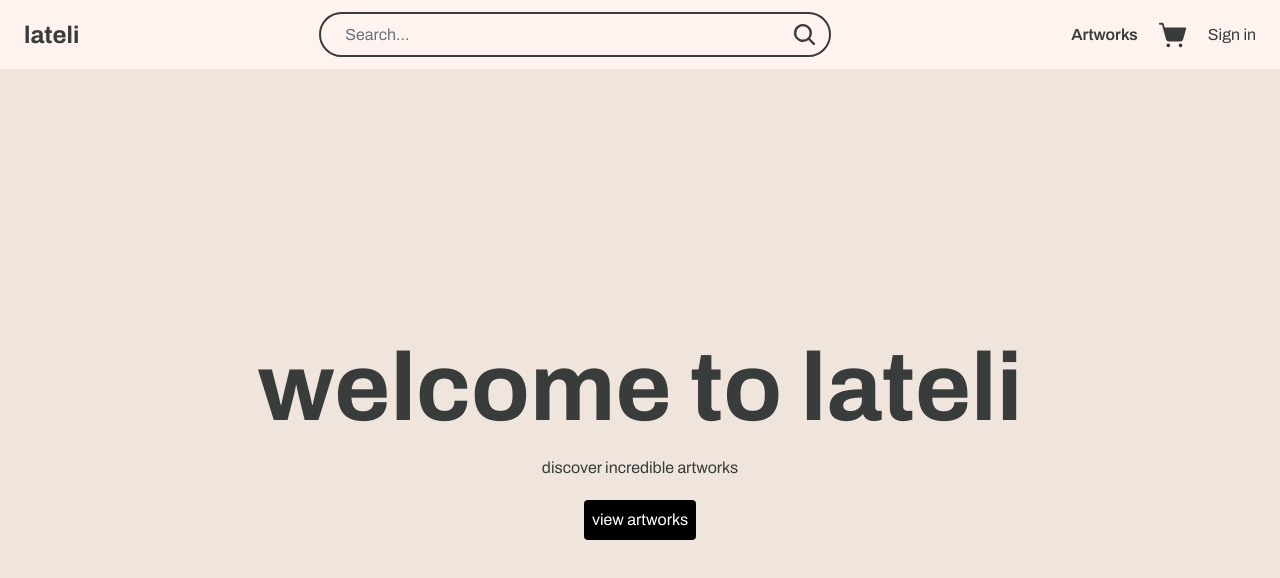
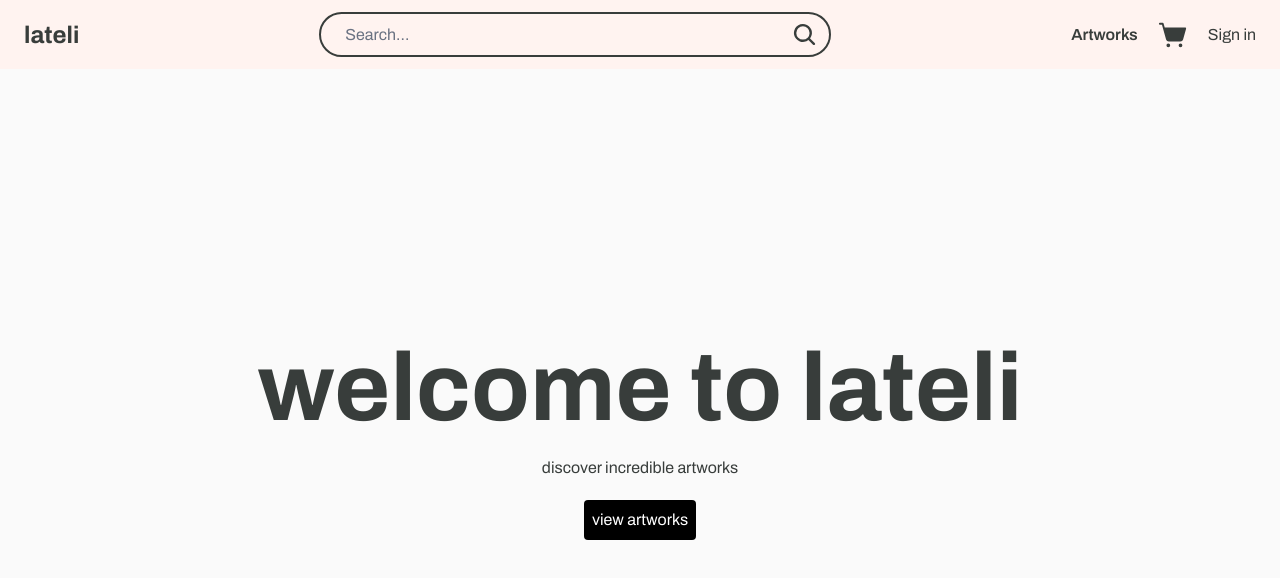
Before and after one commit to jyynso/lateli, a React (Vite) app in the folder client/: page / in a window 1280 px wide. Shown: the top 578 px of the page. Built offline with nearby package versions, Linux system fonts and the light colour scheme; no server answers.

Commit message:
style: change bg color

```diff
--- a/client/src/index.css
+++ b/client/src/index.css
@@ -4,7 +4,7 @@
 @theme {
   --font-archivo: 'Archivo', sans-serif;
   --bg-white: #faf9f7;
-  --bg-light: #EFE5DC;
+  --bg-light: #fafafa;
   --bg-card: #FFF3F0;
   --text-black: #383D3B;
   --accent-sandyBrown: #F19953;
```
